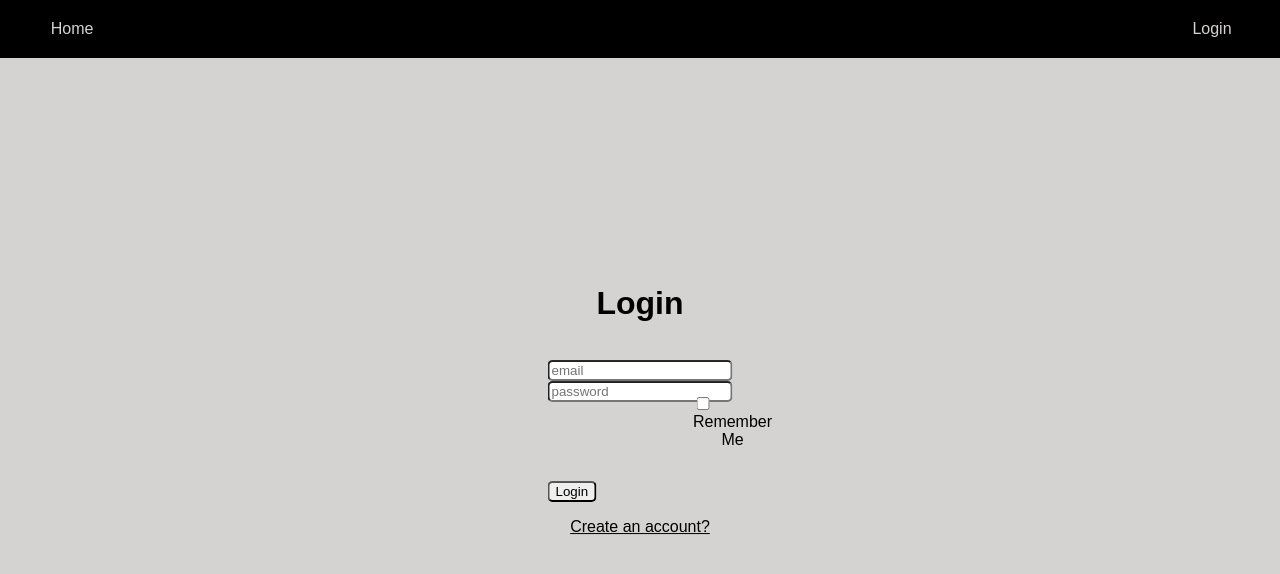
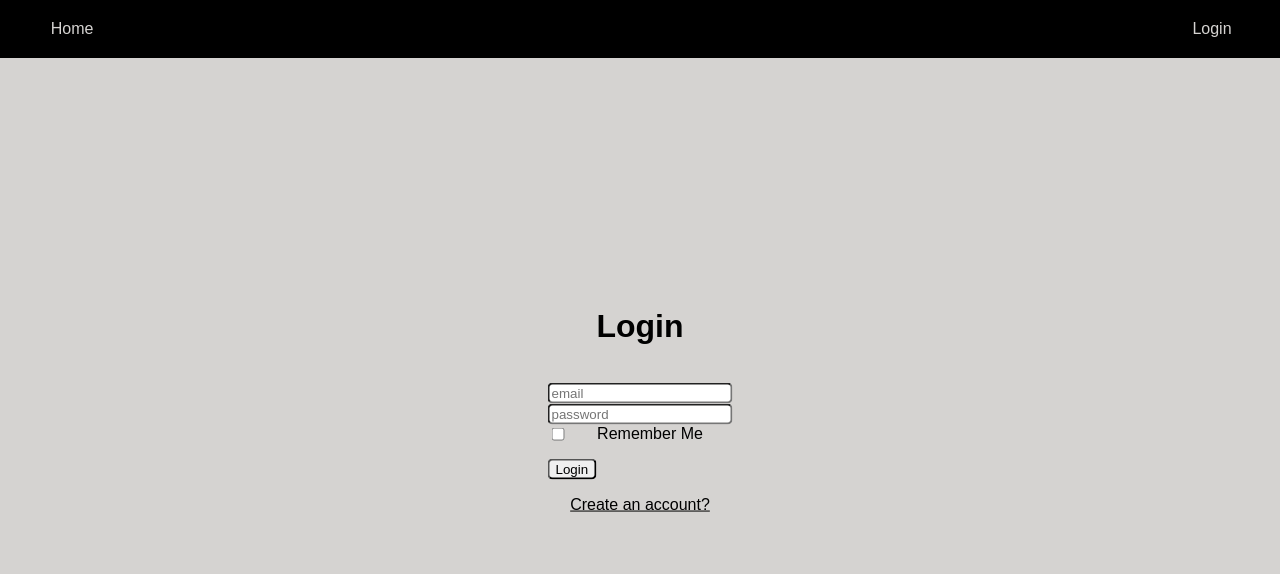
Before and after one commit to tomday8/WhistlejacketFinal, a Flask app: page /login in a window 1280 px wide. Shown: the top 574 px of the page. Run offline with Flask 2, Linux system fonts and the light colour scheme.

Commit message:
fix out of place remember me section

```diff
--- a/static/css/styles.css
+++ b/static/css/styles.css
@@ -38,11 +38,6 @@ input {
 #newAccount {
     border: none;
     text-decoration: underline;
-}
-
-#rememberMe {
-    display: flex;
-    justify-content: center;
 }
 
 ul {
```
